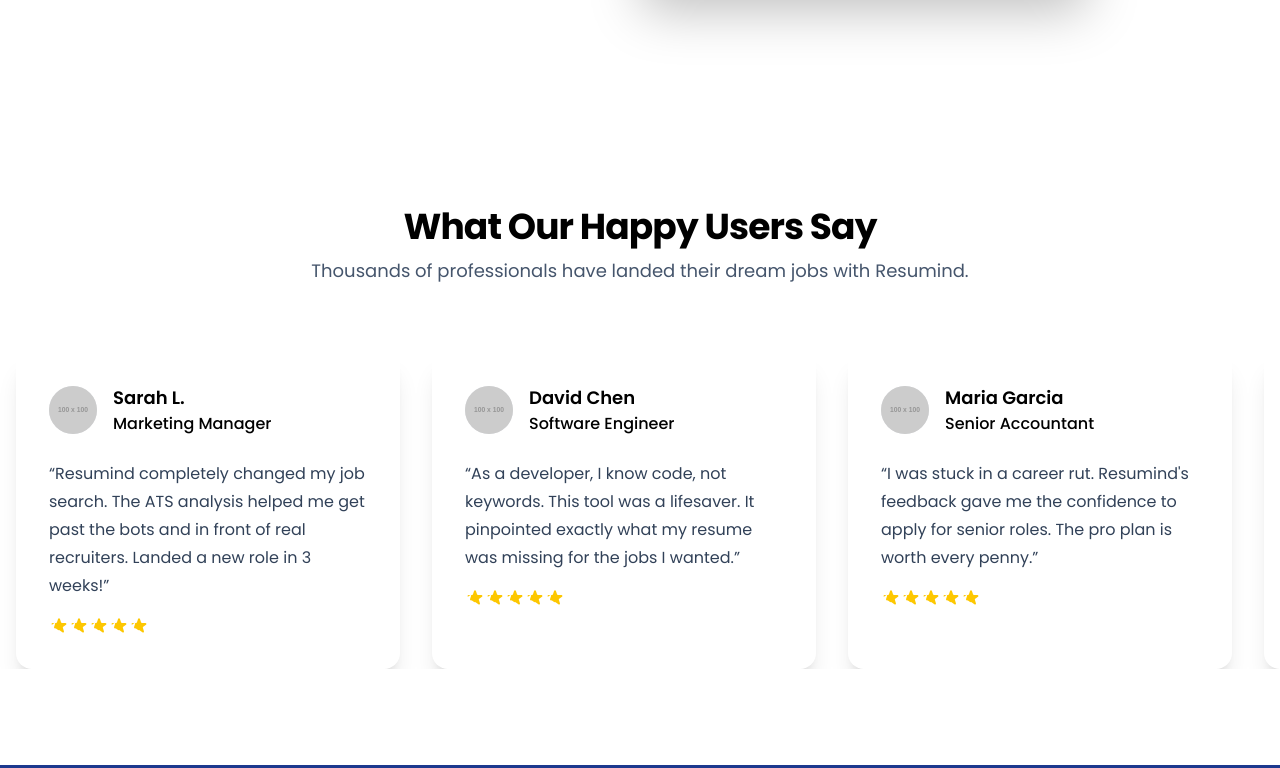
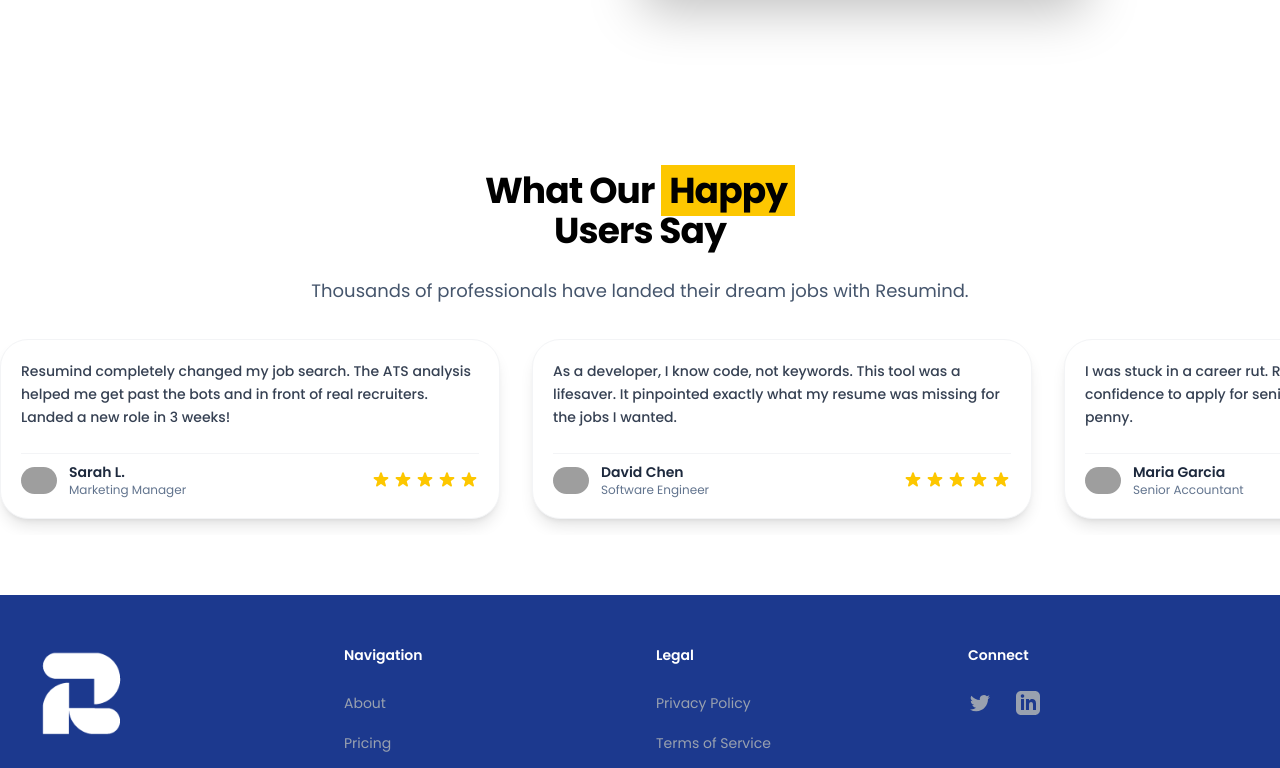
Before and after one commit to BAAD-Dev/Resumind, a Next.js app in the folder client/: page / in a window 1280 px wide. Shown: the part 2727-3495 px from the top of the page. Built offline with nearby package versions, Linux system fonts and the light colour scheme; no server answers; grey boxes are pictures that could not be loaded.

Commit message:
feat: fixing layout for review

```diff
--- a/client/next.config.ts
+++ b/client/next.config.ts
@@ -8,8 +8,15 @@
         port: '',
         pathname: '/**',
       },
+      {
+        protocol: 'https',
+        hostname: 'images.pexels.com',
+        port: '',
+        pathname: '/**',
+      },
     ],
   },
+
 };
 
 module.exports = nextConfig;
--- a/client/src/components/Review.tsx
+++ b/client/src/components/Review.tsx
@@ -7,70 +7,87 @@
     quote: "Resumind completely changed my job search. The ATS analysis helped me get past the bots and in front of real recruiters. Landed a new role in 3 weeks!",
     name: "Sarah L.",
     title: "Marketing Manager",
-    avatar: "https://placehold.co/100x100/E2E8F0/4A5568?text=SL",
+    avatar: "https://images.pexels.com/photos/41539/attractive-beautiful-brunette-cute-41539.jpeg",
   },
   {
     quote: "As a developer, I know code, not keywords. This tool was a lifesaver. It pinpointed exactly what my resume was missing for the jobs I wanted.",
     name: "David Chen",
     title: "Software Engineer",
-    avatar: "https://placehold.co/100x100/E2E8F0/4A5568?text=DC",
+    avatar: "https://images.pexels.com/photos/25758/pexels-photo.jpg",
   },
   {
     quote: "I was stuck in a career rut. Resumind's feedback gave me the confidence to apply for senior roles. The pro plan is worth every penny.",
     name: "Maria Garcia",
     title: "Senior Accountant",
-    avatar: "https://placehold.co/100x100/E2E8F0/4A5568?text=MG",
+    avatar: "https://images.pexels.com/photos/69494/pexels-photo-69494.jpeg",
   },
   {
     quote: "The interface is so clean and easy to use. I got an 88% match score on my dream job application and got the interview!",
     name: "James T.",
     title: "UX Designer",
-    avatar: "https://placehold.co/100x100/E2E8F0/4A5568?text=JT",
+    avatar: "https://images.pexels.com/photos/1990/man-person-people-emotions.jpg",
   }
 ];
 
 const StarIcon = () => (
   <svg className="w-5 h-5 text-yellow-400" fill="currentColor" viewBox="0 0 20 20">
-    <path d="M9.049 2.927c.3-.921 1.603-.921 1.902 0l1.07 3.292a1 1 0 00.95.69h3.462c.969 0 1.371 1.24.588 1.81l-2.8 2.034a1 1 0 00-.364 1.118l1.07 3.292c.3.921-.755 1.688-1.54 1.118l-2.8-2.034a1 1 0 00-1.175 0l-2.8-2.034c-.784.57-1.838-.197-1.539-1.118l1.07-3.292a1 1 0 00-.364-1.118L2.98 8.72c-.783-.57-.38-1.81.588-1.81h3.461a1 1 0 00.951-.69l1.07-3.292z" />
+    <path d="M9.049 2.927a1 1 0 011.902 0l1.07 3.292a1 1 0 00.95.69h3.462c.969
+    0 1.371 1.24.588 1.81l-2.8 2.034a1 1 0 00-.364 1.118l1.07 3.292c.3.921-.755
+    1.688-1.54 1.118l-2.8-2.034a1 1 0 00-1.175 0l-2.8 2.034c-.784.57-1.838-.197-1.539-1.118l1.07
+    -3.292a1 1 0 00-.364-1.118L2.98 8.72c-.783-.57-.38-1.81.588-1.81h3.461a1 1 0
+    00.951-.69l1.07-3.292z" />
   </svg>
 );
 
-
 export default function Reviews() {
   return (
-    <section className="bg-muted py-20 sm:py-24">
-      <div className="mx-auto max-w-7xl px-6 lg:px-8">
-        <div className="mx-auto max-w-2xl text-center">
-          <h2 className="text-3xl font-bold tracking-tight text-primary sm:text-4xl">What Our Happy Users Say</h2>
-          <p className="mt-2 text-lg leading-8 text-slate-600">
-            Thousands of professionals have landed their dream jobs with Resumind.
-          </p>
-        </div>
+    <section className="bg-muted py-10 sm:py-15">
+      <div className="mx-auto max-w-2xl text-center">
+        <h2 className="text-3xl font-bold tracking-tight text-primary sm:text-4xl">
+          What Our <span className="bg-yellow-400 px-2 mb-2">Happy</span> <br />
+          Users Say
+        </h2>
+        <p className="mt-2 text-lg leading-8 text-slate-600 py-4">
+          Thousands of professionals have landed their dream jobs with Resumind.
+        </p>
       </div>
-
-      <div className="mt-16 w-full overflow-hidden">
-        <div className="flex animate-scroll group-hover:pause">
-          {[...reviews, ...reviews].map((review, index) => (
+      <div className="relative w-full max-w-7xl mx-auto overflow-hidden flex items-center py-4">
+        <div className="flex animate-scroll gap-8 items-center">
+          {([...reviews, ...reviews]).map((review, index) => (
             <div
               key={index}
-              className="flex-shrink-0 w-80 sm:w-96 mx-4 p-8 rounded-2xl bg-background shadow-xl border border-transparent transition-all duration-300 hover:scale-105 hover:border-primary-light"
+              className="flex-shrink-0 w-[420px] sm:w-[500px] md:h-[180px] p-5 bg-white rounded-[28px] shadow-lg border border-gray-100 flex flex-col justify-between"
             >
-              <div className="flex items-center gap-x-4">
-                <Image className="h-12 w-12 rounded-full bg-gray-200 object-cover"
-                src={review.avatar}
-                alt={`Avatar of ${review.name}`}
-                width={48}
-                height={48}
-                unoptimized={true}
-                />
-                <div>
-                  <div className="text-lg font-semibold text-foreground">{review.name}</div>
-                  <div className="text-primary-light font-medium">{review.title}</div>
+              <div className="mb-1 text-gray-700 text-sm font-medium leading-relaxed">
+                {review.quote}
+              </div>
+
+              {/* Bottom section dengan user info dan stars */}
+              <div className="flex items-center justify-between pt-2 border-t border-gray-100">
+                <div className="flex items-center gap-3 flex-1 min-w-0">
+                  <Image
+                    className="rounded-full flex-shrink-0"
+                    src={review.avatar}
+                    alt={review.name}
+                    width={36}
+                    height={36}
+                  />
+                  <div className="min-w-0 flex-1">
+                    <div className="font-semibold text-slate-800 text-sm truncate">
+                      {review.name}
+                    </div>
+                    <div className="text-slate-500 text-xs truncate">
+                      {review.title}
+                    </div>
+                  </div>
                 </div>
-              </div>
-              <p className="mt-6 text-base leading-7 text-slate-700">“{review.quote}”</p>
-              <div className="flex mt-4">
-                {[...Array(5)].map((_, i) => <StarIcon key={i} />)}
+
+                {/* Stars dengan fixed width */}
+                <div className="flex gap-0.5 ml-4 flex-shrink-0">
+                  {[...Array(5)].map((_, i) =>
+                    <StarIcon key={i} />
+                  )}
+                </div>
               </div>
             </div>
           ))}
```
